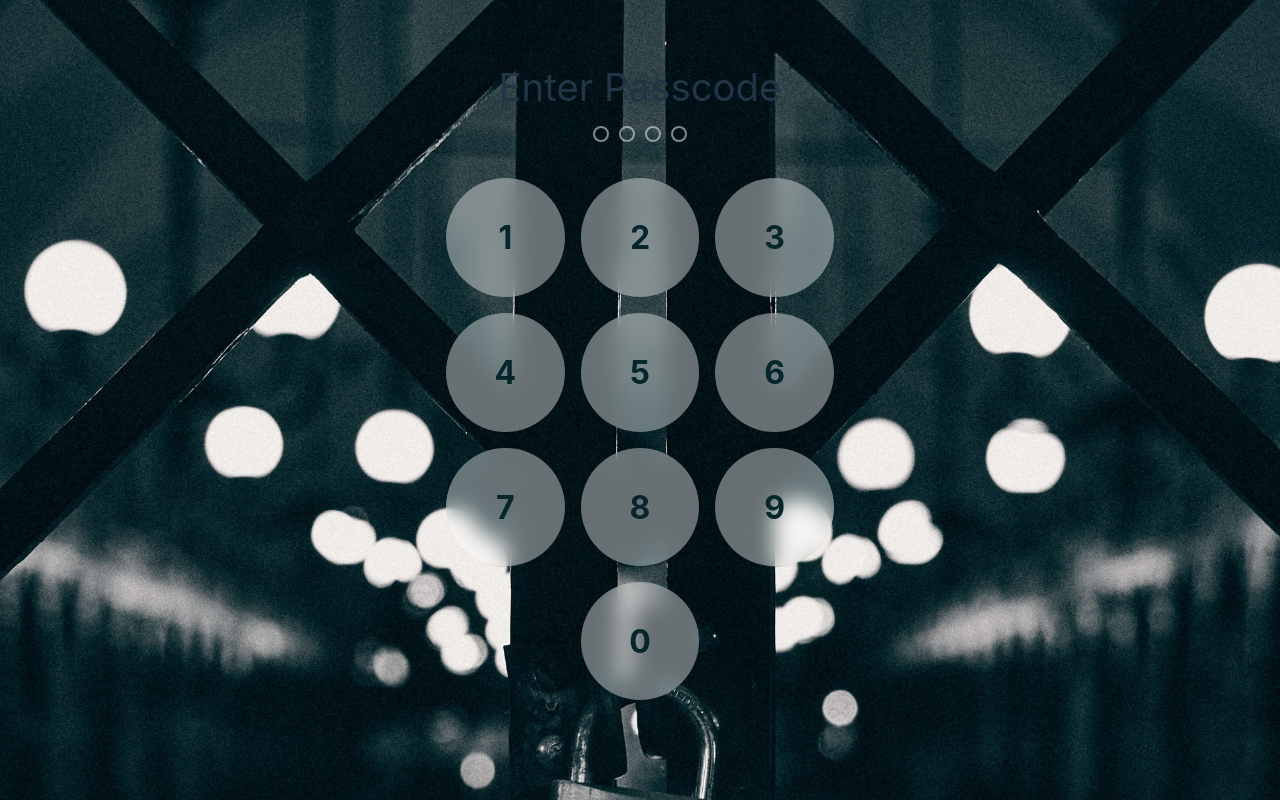
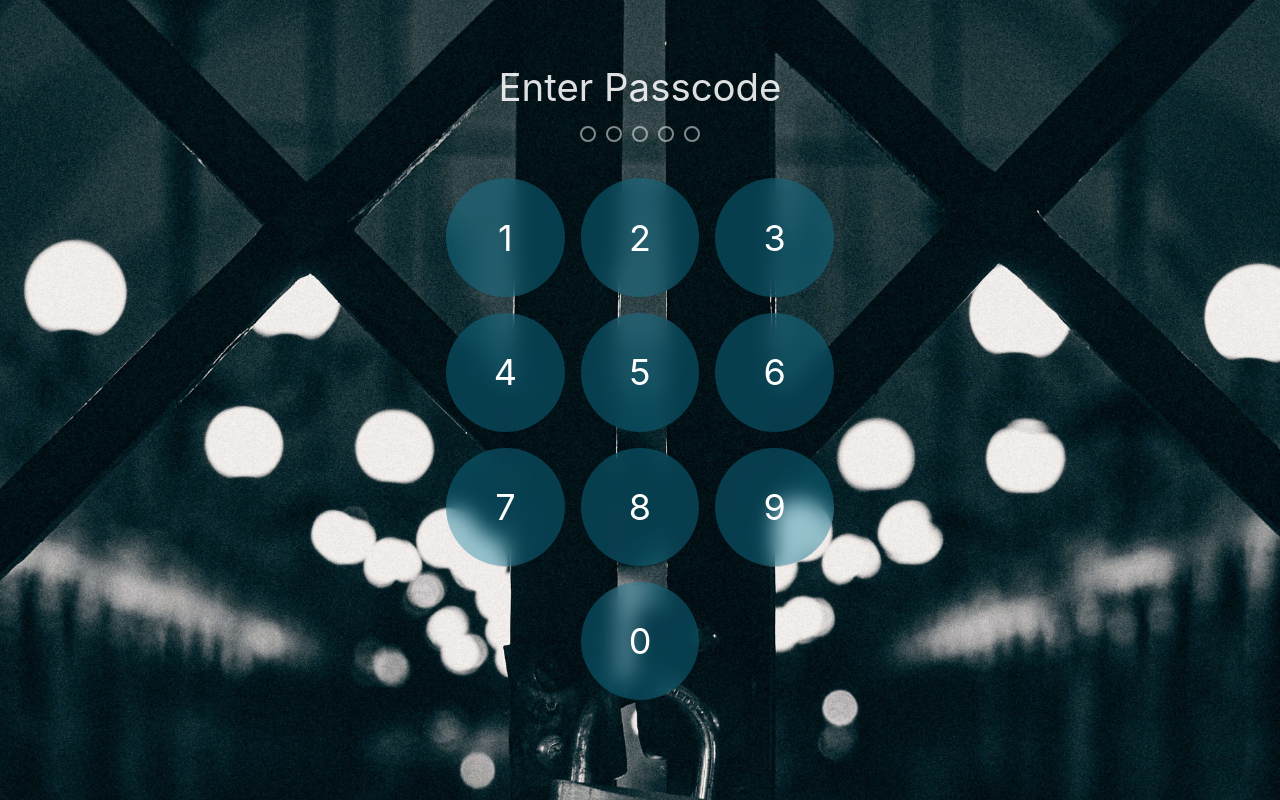
Before and after one commit to mikowl/vite-pass, a Preact app: page / in a window 1280 px wide. Built offline with nearby package versions, Linux system fonts and the light colour scheme.

Commit message:
style adjustments

```diff
--- a/src/app.tsx
+++ b/src/app.tsx
@@ -1,6 +1,6 @@
 import { useState } from "preact/hooks";
 
-const PASSWORD = "1234";
+const PASSWORD = "12345";
 const nums = [1, 2, 3, 4, 5, 6, 7, 8, 9, 0];
 
 export function App() {
--- a/src/index.css
+++ b/src/index.css
@@ -2,11 +2,8 @@
 	font-family: Inter, system-ui, Avenir, Helvetica, Arial, sans-serif;
 	line-height: 1.5;
 	font-weight: 400;
-
-	color-scheme: light dark;
 	color: rgba(255, 255, 255, 0.87);
-	background-color: #242424;
-
+	background-color: #0b272c;
 	font-synthesis: none;
 	text-rendering: optimizeLegibility;
 	-webkit-font-smoothing: antialiased;
@@ -60,30 +57,12 @@ button {
 	cursor: pointer;
 	transition: border-color 0.25s;
 }
-button:hover {
-	border-color: #32a8b2;
-}
-button:focus,
-button:focus-visible {
-	outline: 4px auto -webkit-focus-ring-color;
-}
 
 #app {
 	max-width: 1280px;
 	margin: 0 auto;
 	padding: 2rem;
 	text-align: center;
-}
-
-.logo {
-	height: 6em;
-	padding: 1.5em;
-}
-.logo:hover {
-	filter: drop-shadow(0 0 2em #646cffaa);
-}
-.logo.preact:hover {
-	filter: drop-shadow(0 0 2em #673ab8aa);
 }
 
 .card {
@@ -97,20 +76,25 @@ button:focus-visible {
 	max-width: 420px;
 }
 .card button {
-	/* 3 column flex */
 	flex: 28.75%;
-	background-color: rgb(255 255 255 / 40%);
+	/* background-color: rgb(255 255 255 / 40%); */
+	background-color: rgb(16 130 164 / 40%);
 	backdrop-filter: blur(10px);
 	border-radius: 100%;
-	color: #07262c;
-	font-size: clamp(1.25rem, 3vw, 2rem);
-	font-weight: bold;
+	/* color: #07262c; */
+	color: #fff;
+	font-size: clamp(1.25rem, 5vw, 2.25rem);
+	font-weight: 400;
 	aspect-ratio: 1;
+	transition: all 0.3s ease-in-out;
 }
 .card button:last-child {
 	max-width: 30.333%;
 }
 
+.card button:active {
+	background-color: rgb(16 130 164 / 60%);
+}
 .box {
 	background: rgb(0 0 0 / 30%);
 	padding: 1rem;
@@ -143,16 +127,3 @@ button:focus-visible {
 .dot.filled {
 	background: rgb(255 255 255 / 50%);
 }
-
-@media (prefers-color-scheme: light) {
-	:root {
-		color: #213547;
-		background-color: #ffffff;
-	}
-	a:hover {
-		color: #747bff;
-	}
-	button {
-		background-color: #f9f9f9;
-	}
-}
```
